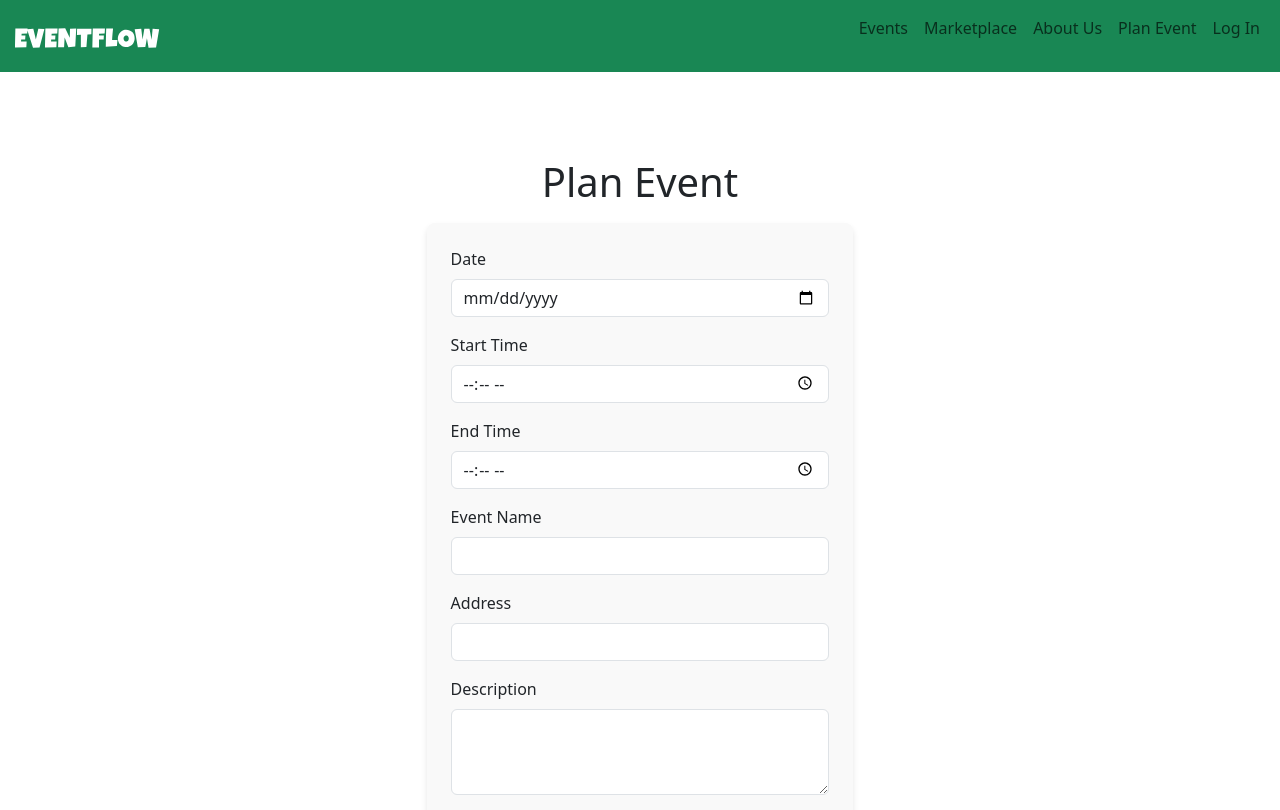
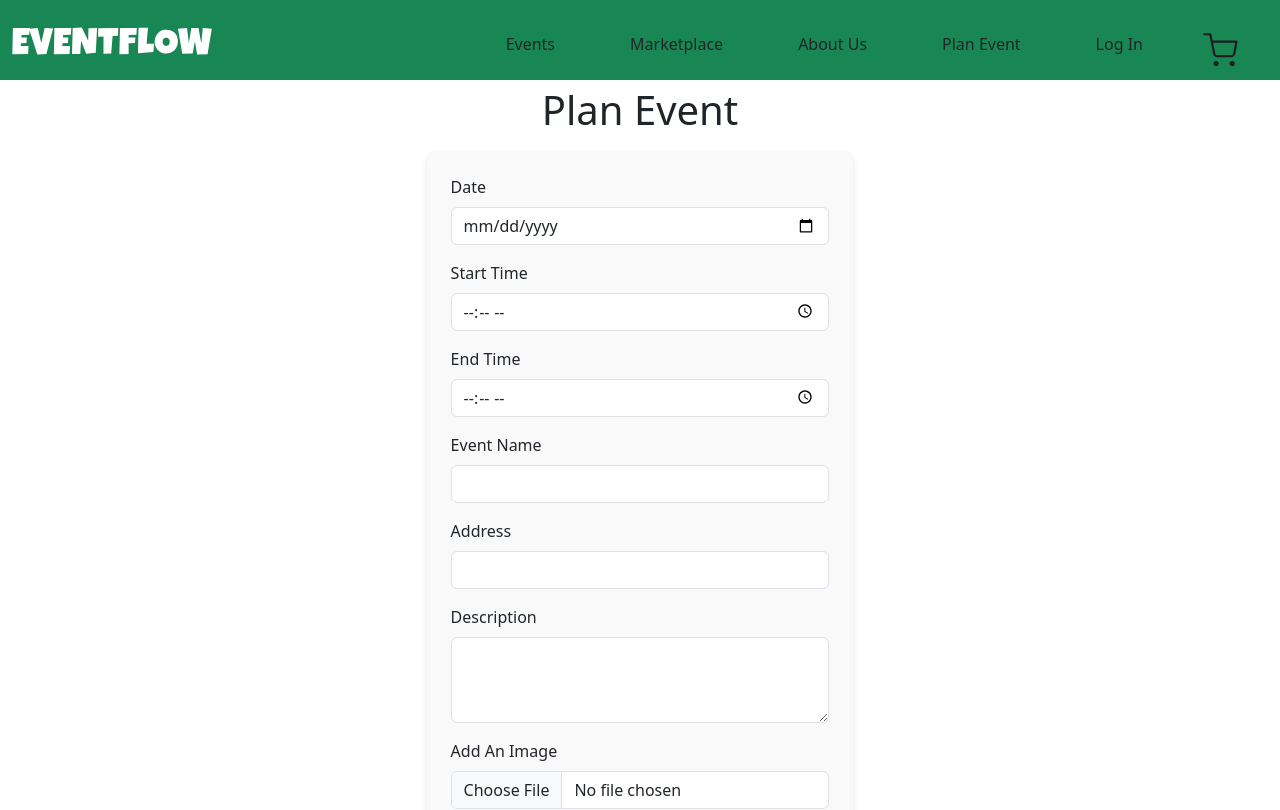
Before and after one commit to hellorahat/event-planning-website, a React (Vite) app: page /event-planning-website/plan-event in a window 1280 px wide. Shown: the top 810 px of the page. Built offline with nearby package versions, Linux system fonts and the light colour scheme.

Commit message:
navbar styling changes

```diff
--- a/src/components/NavBar.jsx
+++ b/src/components/NavBar.jsx
@@ -4,6 +4,7 @@ import { Link } from "react-router-dom";
 import AccountMenu from "../components/AccountMenu"
 // import { UserProvider } from "../utility/UserContext";
 import logo from "../assets/Logo.svg";
+import cartIcon from "../assets/cart.svg"
 import "../styles/NavBar.css";
 
 function NavBar() {
@@ -27,59 +28,54 @@ function DesktopLayout() {
     )
   }
   return (
-    <nav class="navbar navbar-expand-lg navbar-light bg-success">
-    <div class="container-fluid">
-      <Link to="//" className="navbar-brand">
-        <img src={logo} alt="Logo" width="150" height="20" />
-      </Link>
-      <button class="navbar-toggler" type="button" data-bs-toggle="collapse" data-bs-target="#navbarNav" aria-controls="navbarNav" aria-expanded="false" aria-label="Toggle navigation">
-        <span class="navbar-toggler-icon"></span>
-      </button>
-      <div class="collapse navbar-collapse" id="navbarNav">
-        <ul class="navbar-nav ms-auto">
-          <span class = "nav-item">
-            <Link
-              to="/events"
-              id="main-nav-button"
-              className="nav-link"
-            >
-              <p>Events</p>
+    <nav className="navbar navbar-expand-lg navbar-light bg-success fixed-top">
+      <div className="container-fluid">
+        <Link to="/" className="navbar-brand">
+          <img src={logo} alt="Logo" width="200" height="30" />
+        </Link>
+        <div className="d-flex ms-auto">
+          <div className="nav-item">
+            <Link to="/events" id="main-nav-button" className="nav-link">
+              <p className="mt-4"
+                style={{ marginLeft: "75px" }}
+              >Events</p>
             </Link>
-          </span>
-          <span class = "nav-item">
-            <Link
-              to="/marketplace"
-              id="main-nav-button"
-              className="nav-link"
-            >
-              <p>Marketplace</p>
+          </div>
+          <div className="nav-item">
+            <Link to="/marketplace" id="main-nav-button" className="nav-link">
+              <p className="mt-4"
+                 style={{ marginLeft: "75px" }}
+              >Marketplace</p>
             </Link>
-          </span>
-          <span class = "nav-item">
-            <Link
-              to="/about-us"
-              id="main-nav-button"
-              className="nav-link"
-            >
-              <p>About Us</p>
+          </div>
+          <div className="nav-item">
+            <Link to="/about-us" id="main-nav-button" className="nav-link">
+              <p className="mt-4"
+                 style={{ marginLeft: "75px" }}
+              >About Us</p>
             </Link>
-          </span>
-          <span class = "nav-item">
-            <Link
-              to="/plan-event"
-              id="main-nav-button"
-              className="nav-link"
-            >
-              <p>Plan Event</p>
+          </div>
+          <div className="nav-item">
+            <Link to="/plan-event" id="main-nav-button" className="nav-link">
+              <p className="mt-4"
+                 style={{ marginLeft: "75px" }}
+              >Plan Event</p>
             </Link>
-          </span>
-          <span class="nav-item">
-            <p className="nav-link" href="#">Log In</p>
-          </span>
-        </ul>
+          </div>
+          <div className="nav-item">
+            <p className="nav-link mt-4" id="main-nav-button"
+               style={{ marginLeft: "75px" }}
+            >Log In</p>
+          </div>
+          <div className="nav-item">
+            <Link to="/cart" id="main-nav-button" className="nav-link">
+              <img className="cartIcon mt-4" src={cartIcon} alt="cart" width="35" height="35"
+                 style={{ marginLeft: "60px", marginRight: "30px"}}></img>
+            </Link>
+          </div>
+        </div>
       </div>
-    </div>
-  </nav>
+    </nav>
   )
 }
 
```
